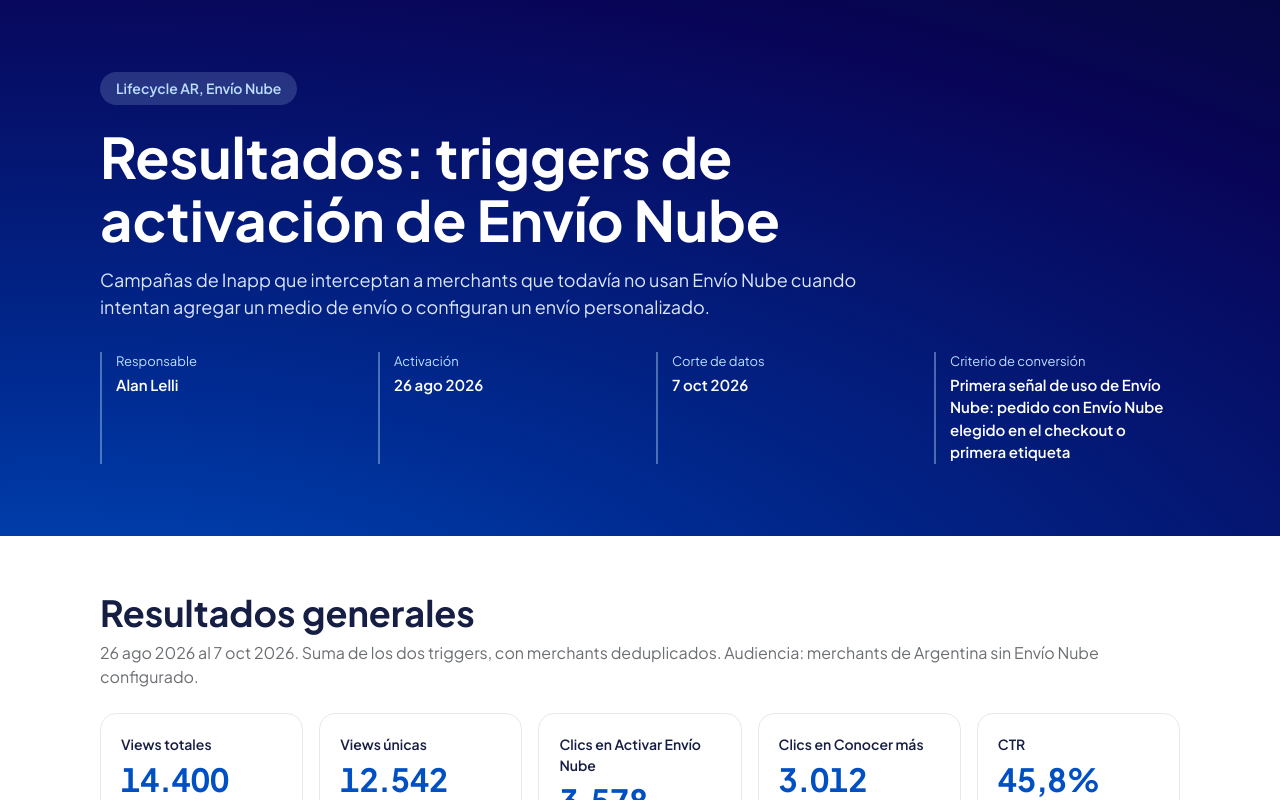
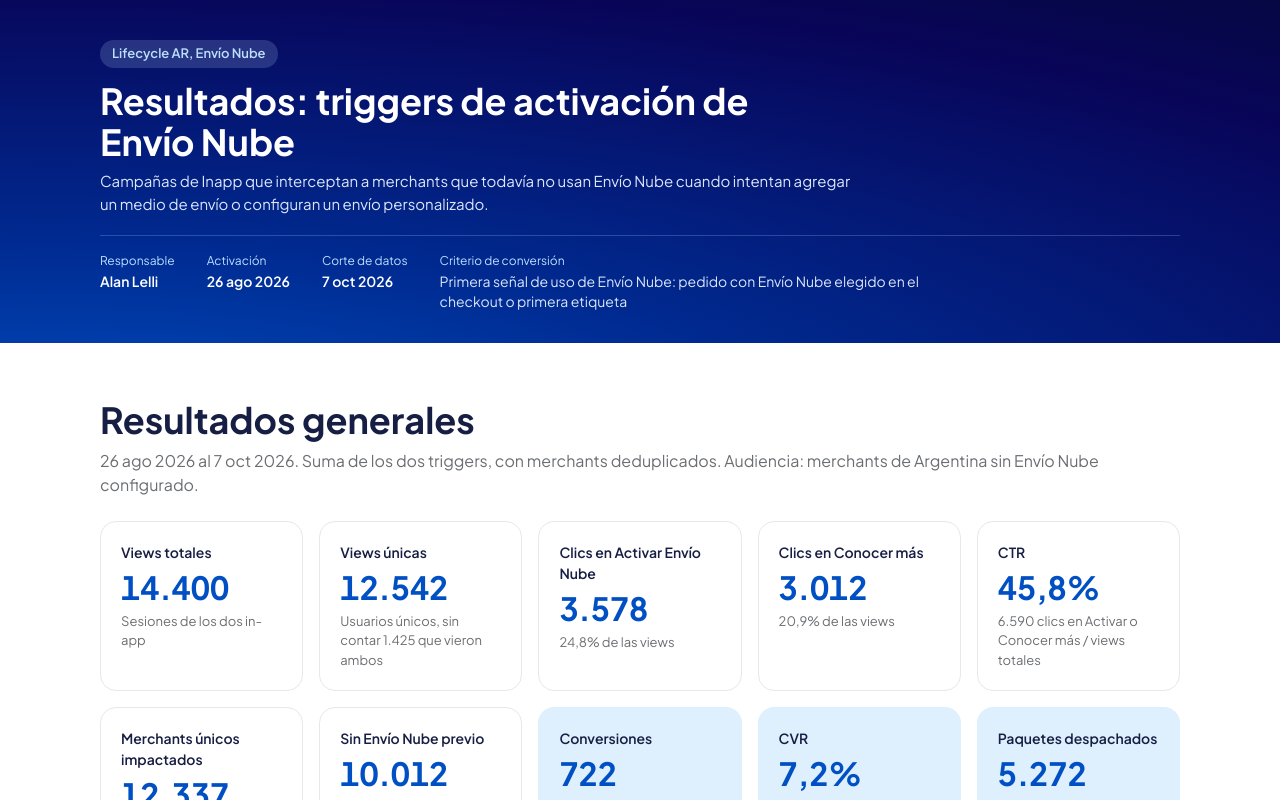
Before and after one commit to alanlelli-tn/envio-nube-triggers-activacion, a Next.js app: page / in a window 1280 px wide. Shown: the top 800 px of the page. Built offline with nearby package versions, Linux system fonts and the light colour scheme.

Commit message:
Refactor CSS styles for hero and meta sections

```diff
--- a/app/globals.css
+++ b/app/globals.css
@@ -51,18 +51,20 @@
 .hero {
   background: radial-gradient(203.73% 209.35% at 3.75% 130.93%, #0050c3 0%, #00298f 29.81%, #080558 65.38%, #010b23 100%);
   color: #fff;
-  padding: calc(56px + env(safe-area-inset-top, 0px)) 0 56px;
+  padding: calc(32px + env(safe-area-inset-top, 0px)) 0 28px;
 }
 .pill {
-  display: inline-block; padding: 6px 16px; border-radius: 100px; font-size: 14px; font-weight: 600;
-  background: rgba(188, 223, 253, 0.18); color: #bcdffd; margin-bottom: 20px;
+  display: inline-block; padding: 4px 12px; border-radius: 100px; font-size: 13px; font-weight: 600;
+  background: rgba(188, 223, 253, 0.18); color: #bcdffd; margin-bottom: 12px;
 }
-h1 { margin: 0 0 16px; font-size: 40px; line-height: 1.12; font-weight: 700; color: #fff; max-width: 18ch; }
-.lead { margin: 0 0 32px; font-size: 18px; max-width: 62ch; color: #dbe6fb; }
-.meta { display: grid; grid-template-columns: repeat(auto-fit, minmax(190px, 1fr)); gap: 16px 32px; margin: 0; }
-.meta div { border-left: 2px solid rgba(188, 223, 253, 0.4); padding-left: 14px; }
-.meta dt { font-size: 13px; color: #bcdffd; }
-.meta dd { margin: 2px 0 0; font-weight: 600; font-size: 15px; color: #fff; }
+h1 { margin: 0 0 8px; font-size: 30px; line-height: 1.15; font-weight: 700; color: #fff; max-width: 28ch; }
+.lead { margin: 0 0 20px; font-size: 15px; line-height: 1.5; max-width: 70ch; color: #dbe6fb; }
+.meta { display: flex; flex-wrap: wrap; gap: 12px 32px; margin: 0; padding-top: 16px; border-top: 1px solid rgba(188, 223, 253, 0.22); }
+.meta div { flex: 0 0 auto; }
+.meta div:last-child { flex: 1 1 260px; max-width: 520px; }
+.meta dt { font-size: 12px; color: #bcdffd; }
+.meta dd { margin: 2px 0 0; font-weight: 600; font-size: 14px; line-height: 1.4; color: #fff; }
+.meta div:last-child dd { font-weight: 400; color: #dbe6fb; }
 
 section { padding: 56px 0 8px; }
 h2 { margin: 0 0 8px; font-size: 32px; line-height: 1.15; color: var(--text); font-weight: 700; }
@@ -117,8 +119,8 @@
 footer { margin-top: 56px; padding: 28px 0 calc(28px + env(safe-area-inset-bottom, 0px)); border-top: 1px solid var(--border); font-size: 14px; color: var(--muted); }
 
 @media (min-width: 768px) {
-  h1 { font-size: 56px; }
-  .hero { padding-top: calc(72px + env(safe-area-inset-top, 0px)); padding-bottom: 72px; }
+  h1 { font-size: 36px; }
+  .hero { padding-top: calc(40px + env(safe-area-inset-top, 0px)); padding-bottom: 32px; }
   h2 { font-size: 36px; }
 }
 @media (max-width: 520px) {
```
